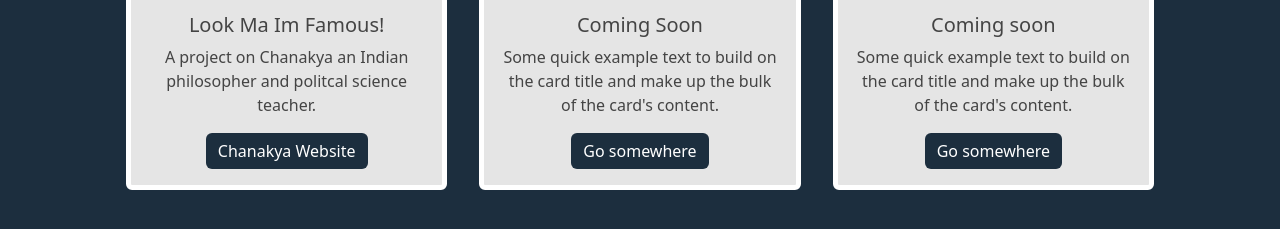
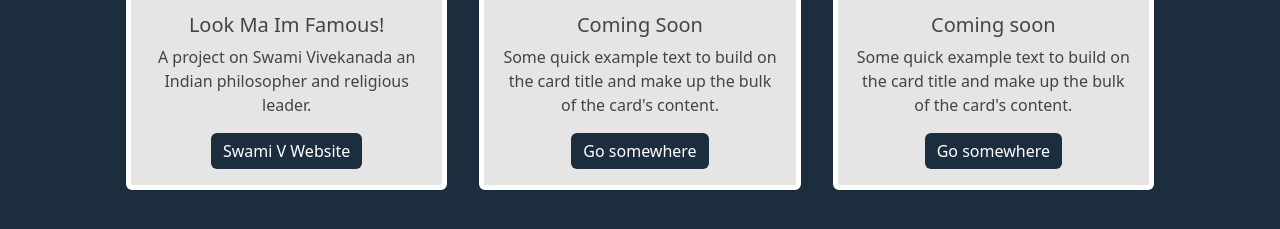
Before and after one commit to hpandya837/Gallery, a plain HTML site: page index.html in a window 1280 px wide. Shown: the part 921-1150 px from the top of the page. Drawn offline with nearby package versions, Linux system fonts and the light colour scheme.

Commit message:
added swami v web

```diff
--- a/index.html
+++ b/index.html
@@ -103,8 +103,8 @@
                         <img src="imgs/chanks3.jpg" class="card-img-top" alt="...">
                         <div class="card-body text-center">
                             <h5 class="card-title">Look Ma Im Famous! </h5>
-                            <p class="card-text">A project on Chanakya an Indian philosopher and politcal science teacher.</p>
-                            <a href="#" class="btn btn-primary">Chanakya Website</a>
+                            <p class="card-text">A project on Swami Vivekanada an Indian philosopher and religious leader.</p>
+                            <a href="https://hpandya837.github.io/people-page/" class="btn btn-primary">Swami V Website</a>
                         </div>
                     </div>
                 </div>
```
